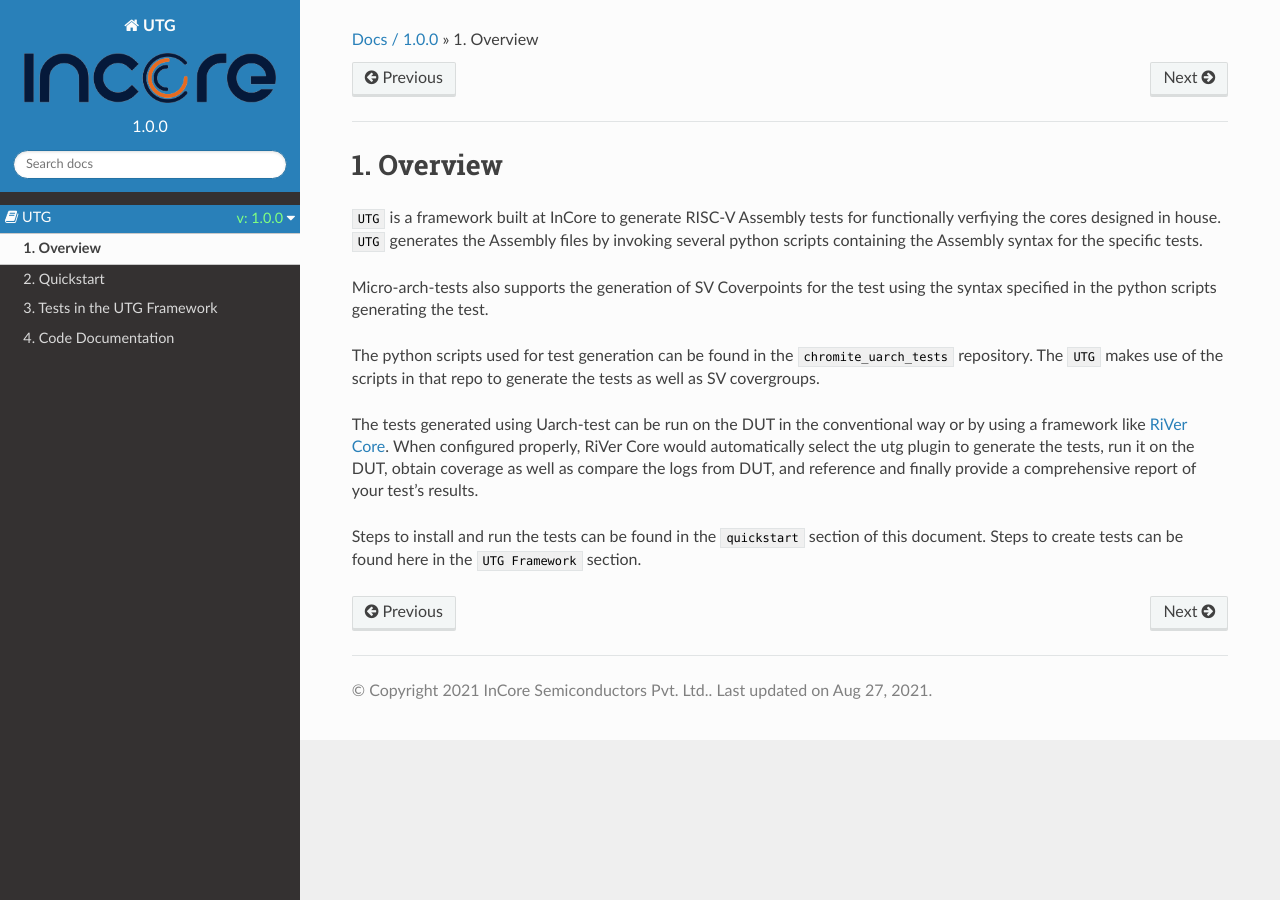
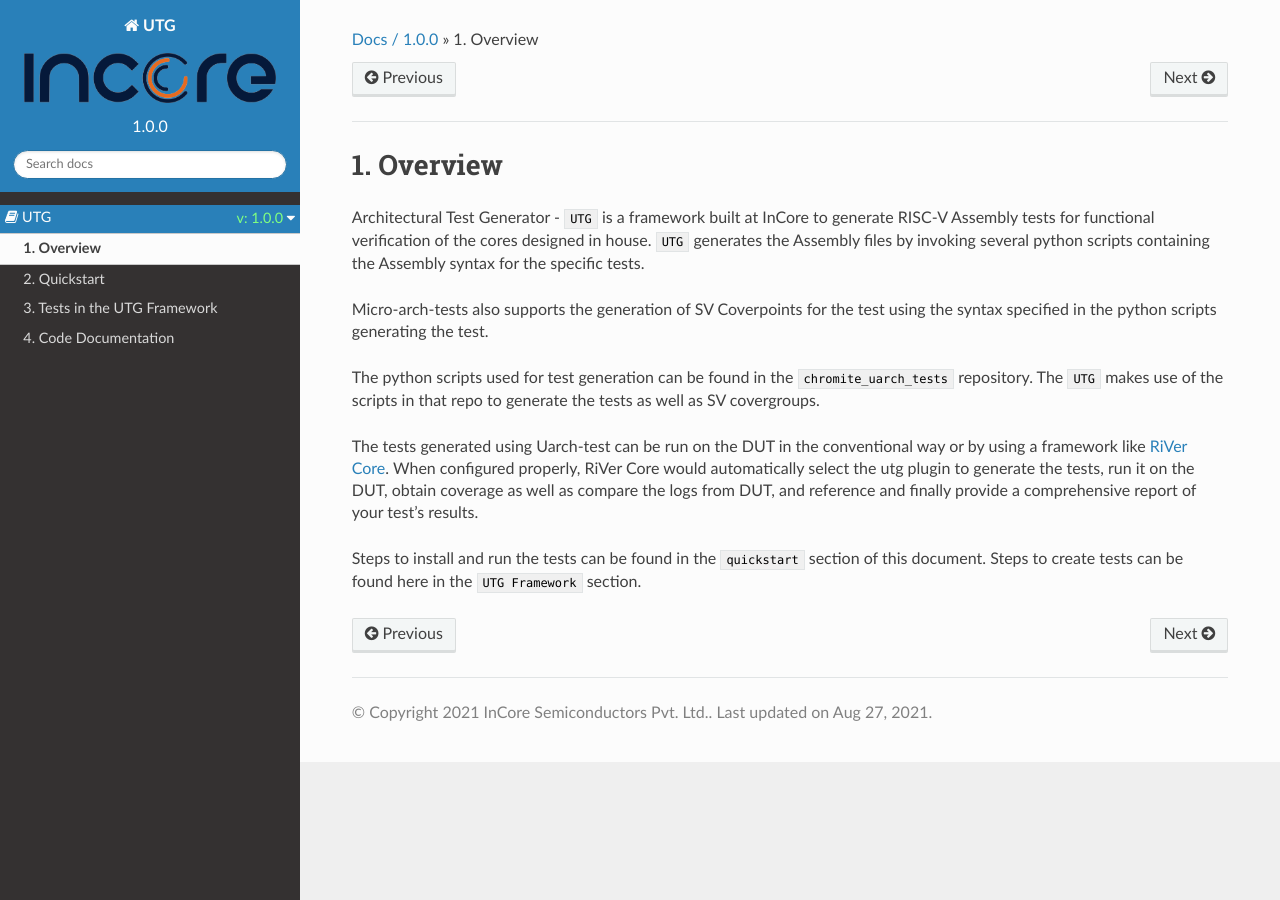
Before and after one commit to incoresemi/uatg, a Sphinx documentation site: the page built from docs/source/overview.rst, in a window 1280 px wide. Built offline with Sphinx 7.4.7 and the Read the Docs theme 2.0.0, drawn with Linux system fonts in a browser that asks for light colours; pages that are not in the unit, such as notebooks, are missing from menus.

Commit message:
minor fix

```diff
--- a/docs/source/overview.rst
+++ b/docs/source/overview.rst
@@ -5,7 +5,7 @@
 Overview
 ========
 
-``UTG`` is a framework built at InCore to generate RISC-V Assembly tests for functionally verfiying the cores designed in house. ``UTG`` generates the Assembly files by invoking several python scripts containing the Assembly syntax for the specific tests.
+Architectural Test Generator - ``UTG`` is a framework built at InCore to generate RISC-V Assembly tests for functional verification of the cores designed in house. ``UTG`` generates the Assembly files by invoking several python scripts containing the Assembly syntax for the specific tests.
 
 Micro-arch-tests also supports the generation of SV Coverpoints for the test using the syntax specified in the python scripts generating the test.
 
```
